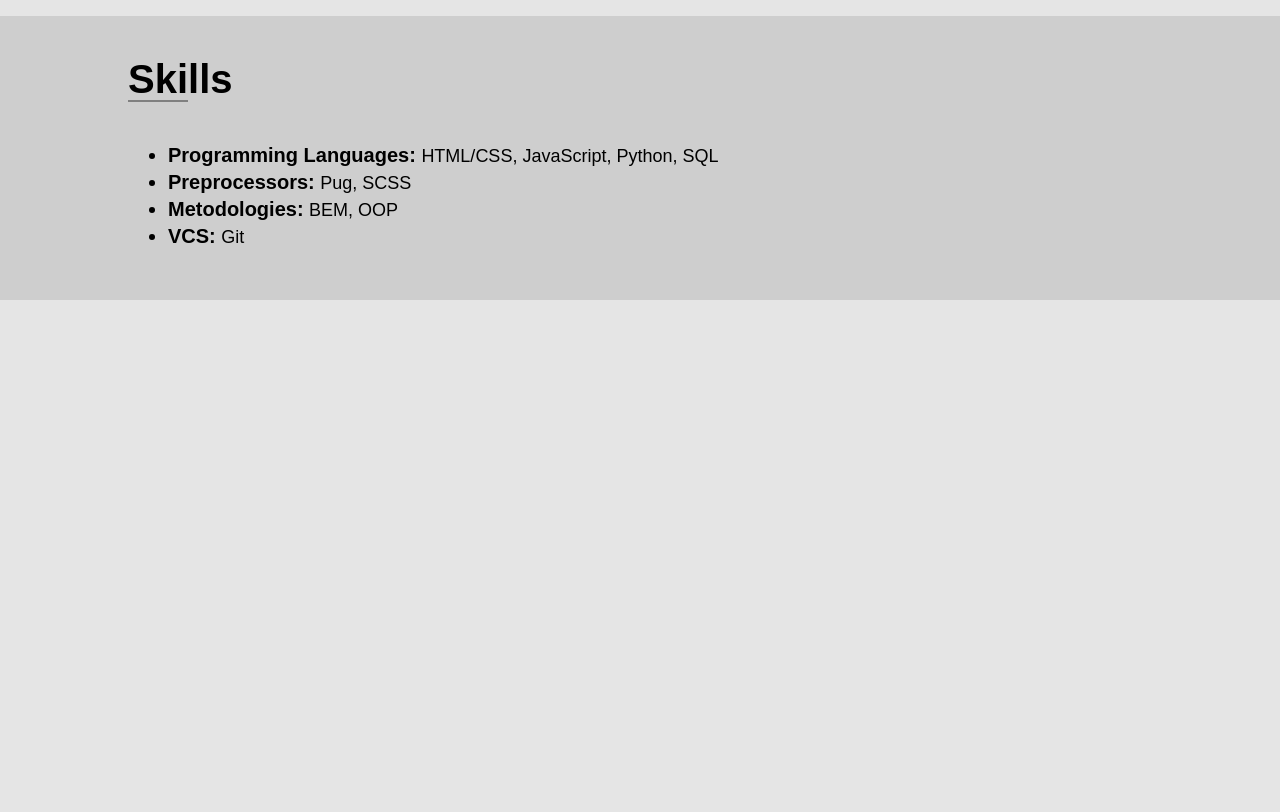
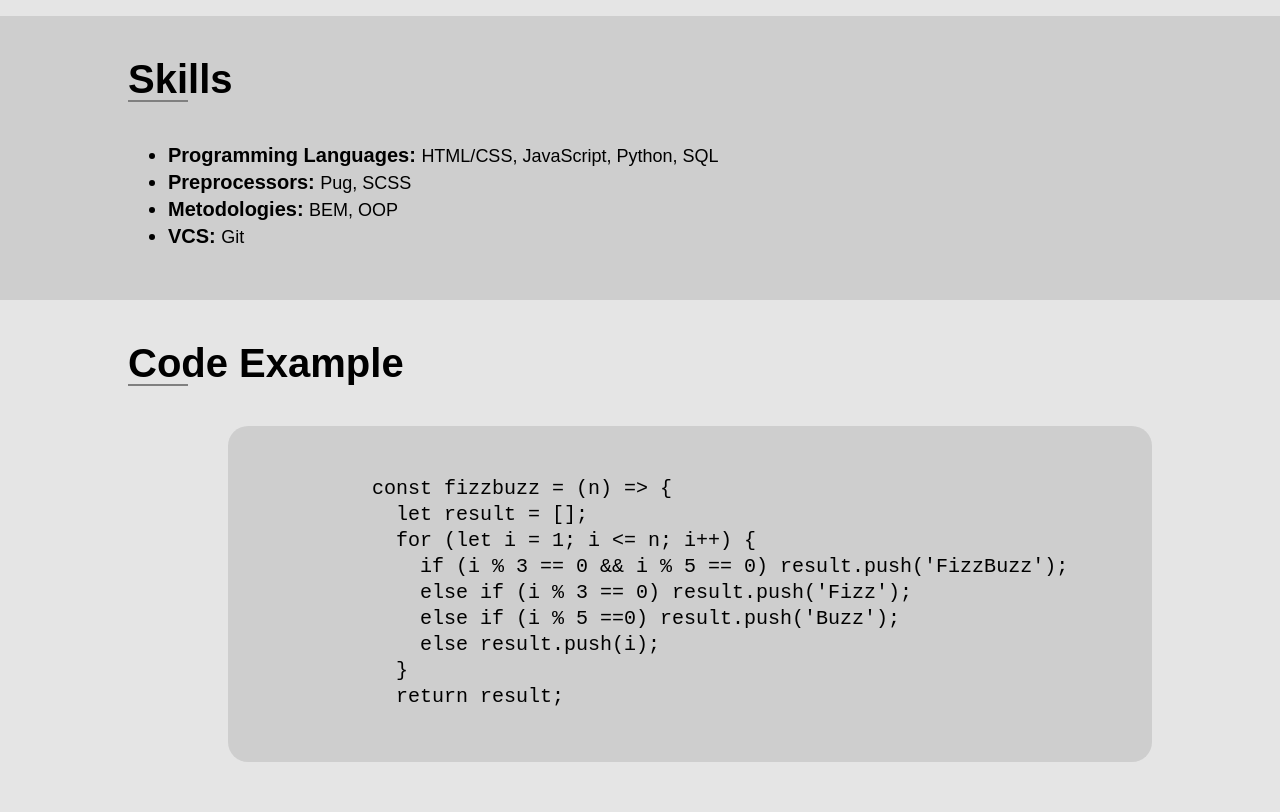
Before and after one commit to Acolapsys/rsschool-cv, a plain HTML site: page dist/index.html in a window 1280 px wide. Shown: the part 985-1797 px from the top of the page. Before the commit the page ends 1285 px from the top, so only its background shows below. Drawn offline with Linux system fonts and the light colour scheme; files that its build step writes are made by us from their sources; files whose address does not match are found by name.

Commit message:
feat: add example section

```diff
--- a/dist/index.html
+++ b/dist/index.html
@@ -114,5 +114,24 @@
             </ul>
         </div>
     </section>
+    <section id="example" class="example">
+      <div class="container">
+        <h1 class="skills__title title">Code Example</h1>
+        <div class="example__content">
+          <pre>
+            const fizzbuzz = (n) => {
+              let result = [];
+              for (let i = 1; i <= n; i++) {
+                if (i % 3 == 0 && i % 5 == 0) result.push('FizzBuzz');
+                else if (i % 3 == 0) result.push('Fizz');
+                else if (i % 5 ==0) result.push('Buzz');
+                else result.push(i);
+              }
+              return result;
+
+            </pre>
+        </div>
+      </div>
+    </section>
   </body>
 </html>
--- a/style.css
+++ b/style.css
@@ -134,3 +134,19 @@ section {
     font-size: 18px;
 }
 /* Skills section end */
+
+/* Example section start */
+
+.example__content pre {
+    display: block;
+
+    margin-left: 100px;
+    padding-top: 50px;
+    border-radius: 20px;
+
+
+    background: rgba(0, 0, 0, 0.1);
+}
+
+
+/* Example section end */
```
Also changed, not shown: index.html (+19 -0 lines).
